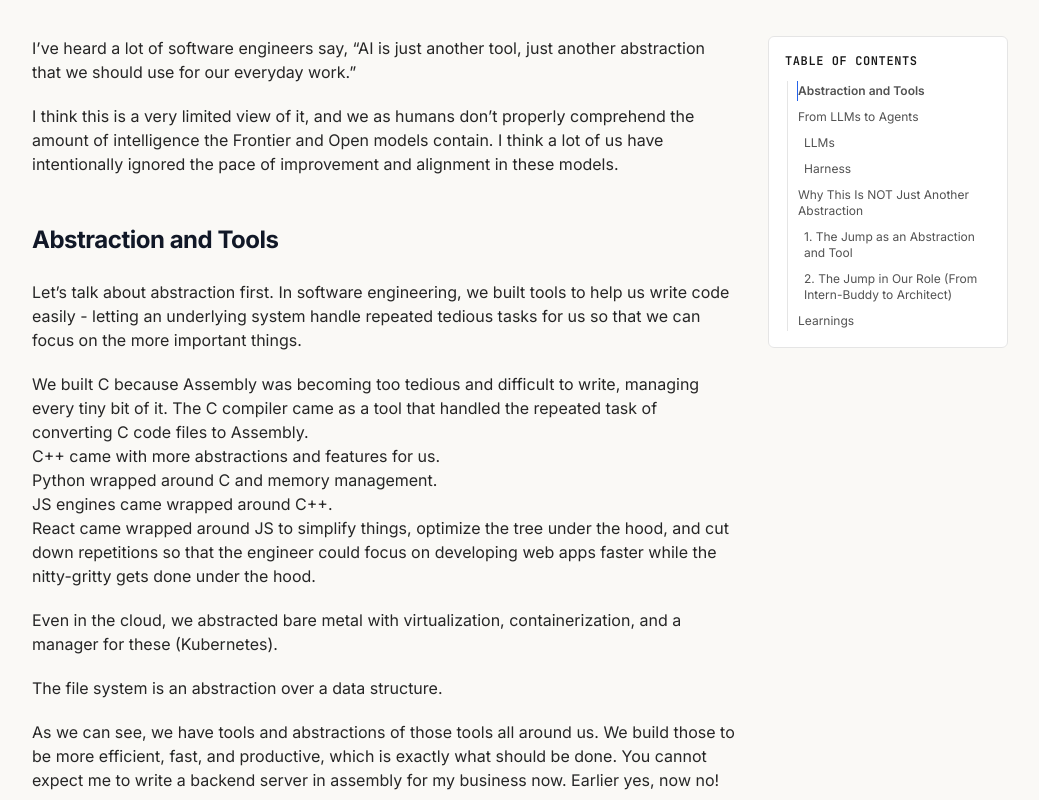
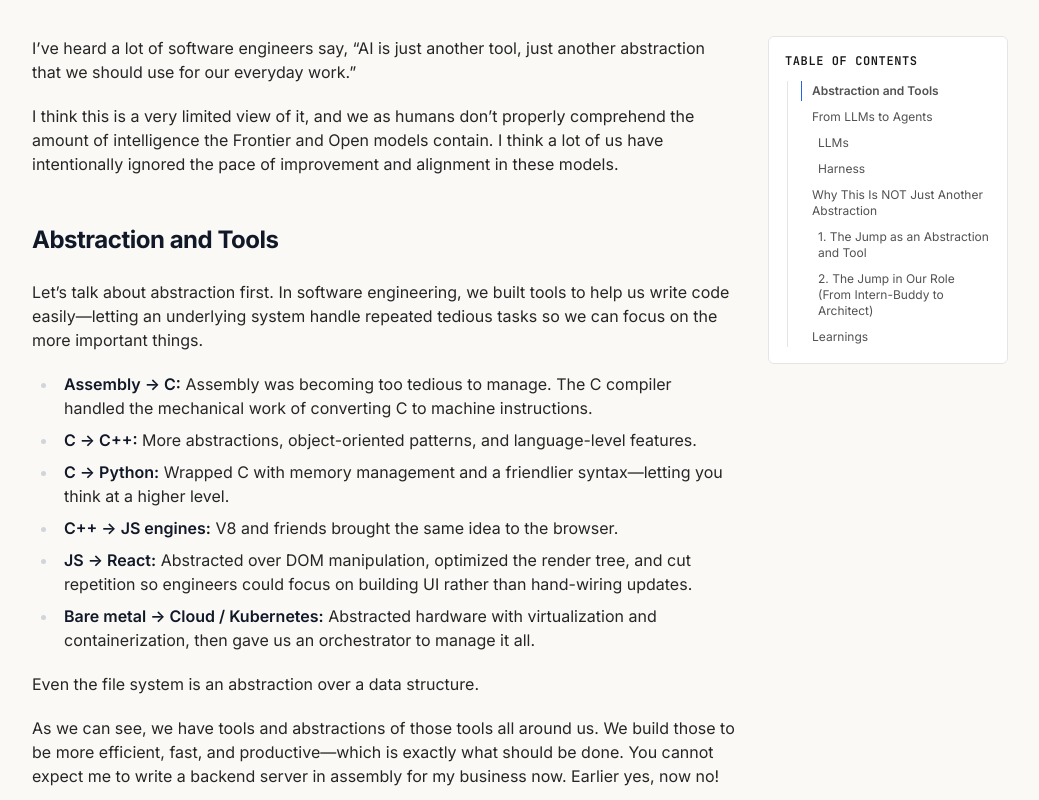
Before and after one commit to Yashasv-Prajapati/kernel, an Astro site: page /posts/then-there-was-attention in a window 1280 px wide. Shown: the part 360-1160 px from the top of the page, without its empty margins (120-1159 px from the left). Built offline with nearby package versions, Linux system fonts and the light colour scheme; Astro itself is replaced by a stand-in of ours; some packages are replaced by stand-ins of ours.

Commit message:
fix: improve blog formatting, dropdown bullet spacing, and ToC gap
- then-there-was-attention: convert wall-of-text abstraction history
  into a clean bullet list (Assembly→C, C++, Python, JS, React, Cloud)
- global.css: increase padding inside <details> dropdowns (px-5 pb-5 pt-3)
  and add explicit pl-6 + mb-2 spacing for ul/ol lists so bullet points
  don't crowd the container border
- TableOfContents: add pl-2.5 to anchor links so text has breathing room
  from the vertical border line

```diff
--- a/src/components/TableOfContents.astro
+++ b/src/components/TableOfContents.astro
@@ -20,10 +20,10 @@ const filteredHeadings = headings.filter((h) => h.depth === 2 || h.depth === 3);
     </h4>
     <ul class="space-y-1.5 border-l border-neutral-200 dark:border-neutral-800 ml-0.5">
       {filteredHeadings.map((heading) => (
-        <li class={`${heading.depth === 3 ? 'pl-4' : 'pl-2.5'}`}>
+        <li class={`${heading.depth === 3 ? 'pl-5' : 'pl-3.5'}`}>
           <a
             href={`#${heading.slug}`}
-            class="toc-link block py-0.5 text-neutral-600 dark:text-neutral-400 hover:text-blue-600 dark:hover:text-blue-400 transition-colors line-clamp-2 border-l -ml-[1px] border-transparent font-sans"
+            class="toc-link block py-0.5 text-neutral-600 dark:text-neutral-400 hover:text-blue-600 dark:hover:text-blue-400 transition-colors line-clamp-2 border-l -ml-[1px] border-transparent font-sans pl-2.5"
             data-slug={heading.slug}
           >
             {heading.text}
--- a/src/content/posts/then-there-was-attention.md
+++ b/src/content/posts/then-there-was-attention.md
@@ -13,19 +13,18 @@ I think this is a very limited view of it, and we as humans don't properly compr
 
 ## Abstraction and Tools
 
-Let's talk about abstraction first. In software engineering, we built tools to help us write code easily - letting an underlying system handle repeated tedious tasks for us so that we can focus on the more important things.
+Let's talk about abstraction first. In software engineering, we built tools to help us write code easily—letting an underlying system handle repeated tedious tasks so we can focus on the more important things.
 
-We built C because Assembly was becoming too tedious and difficult to write, managing every tiny bit of it. The C compiler came as a tool that handled the repeated task of converting C code files to Assembly.
-C++ came with more abstractions and features for us.
-Python wrapped around C and memory management.
-JS engines came wrapped around C++.
-React came wrapped around JS to simplify things, optimize the tree under the hood, and cut down repetitions so that the engineer could focus on developing web apps faster while the nitty-gritty gets done under the hood.
+* **Assembly → C:** Assembly was becoming too tedious to manage. The C compiler handled the mechanical work of converting C to machine instructions.
+* **C → C++:** More abstractions, object-oriented patterns, and language-level features.
+* **C → Python:** Wrapped C with memory management and a friendlier syntax—letting you think at a higher level.
+* **C++ → JS engines:** V8 and friends brought the same idea to the browser.
+* **JS → React:** Abstracted over DOM manipulation, optimized the render tree, and cut repetition so engineers could focus on building UI rather than hand-wiring updates.
+* **Bare metal → Cloud / Kubernetes:** Abstracted hardware with virtualization and containerization, then gave us an orchestrator to manage it all.
 
-Even in the cloud, we abstracted bare metal with virtualization, containerization, and a manager for these (Kubernetes).
+Even the file system is an abstraction over a data structure.
 
-The file system is an abstraction over a data structure.
-
-As we can see, we have tools and abstractions of those tools all around us. We build those to be more efficient, fast, and productive, which is exactly what should be done. You cannot expect me to write a backend server in assembly for my business now. Earlier yes, now no!
+As we can see, we have tools and abstractions of those tools all around us. We build those to be more efficient, fast, and productive—which is exactly what should be done. You cannot expect me to write a backend server in assembly for my business now. Earlier yes, now no!
 
 ## From LLMs to Agents
 
--- a/src/styles/global.css
+++ b/src/styles/global.css
@@ -108,7 +108,17 @@ pre.shiki code {
 }
 
 .prose details > *:not(summary) {
-  @apply px-4 pb-4 pt-2 text-sm text-neutral-700 dark:text-neutral-300;
+  @apply px-5 pb-5 pt-3 text-sm text-neutral-700 dark:text-neutral-300;
+}
+
+.prose details > ul,
+.prose details > ol {
+  @apply pl-6;
+}
+
+.prose details > ul li,
+.prose details > ol li {
+  @apply mb-2;
 }
 
 .prose details[open] {
```
